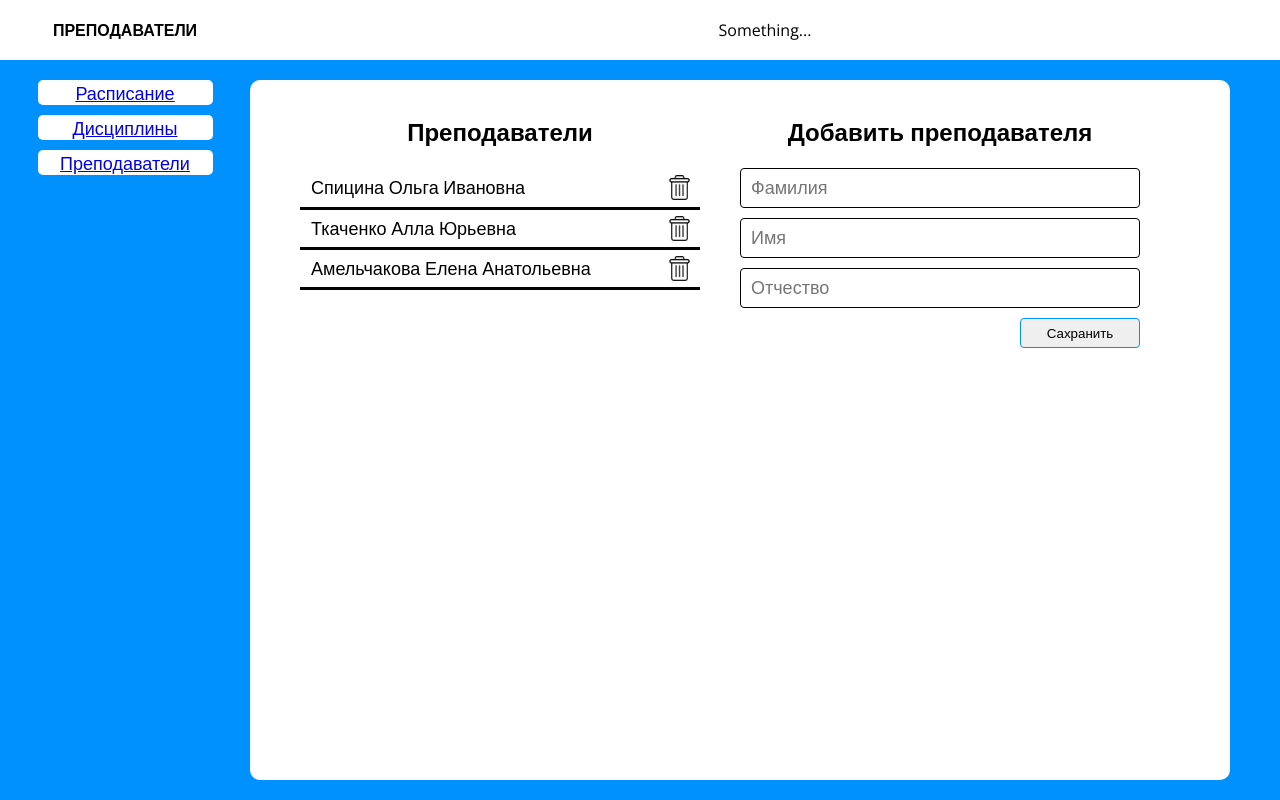
After one commit to DanilProggg/WebSite, a PHP site: page /teachers.php in a window 1280 px wide. The commit adds this page. Run offline with PHP 8.4, Linux system fonts and the light colour scheme; data comes from the database, SQL or seed files in the repository.

Commit message:
Сделал меню для преподователей и дисциплин

```diff
--- a/index.php
+++ b/index.php
@@ -3,6 +3,7 @@
 	<meta charset="utf-8">
 	<link rel="stylesheet" type="text/css" href="styles/style.css">
 	<link rel="stylesheet" type="text/css" href="styles/selcet2_override.css">
+	<link rel="stylesheet" type="text/css" href="styles/main.css">
 	<link rel="preconnect" href="https://fonts.googleapis.com">
 	<link rel="preconnect" href="https://fonts.gstatic.com" crossorigin>
 	<link href="https://fonts.googleapis.com/css2?family=Open+Sans:wght@400;500;600;700&display=swap" rel="stylesheet">
@@ -23,8 +24,9 @@
 	<main>
 
 		<div class="menu">
-			<a class="menu-navbutton">Расписание</a>
-			<a class="menu-navbutton">Расписание</a>
+			<a href="/" class="menu-navbutton">Расписание</a>
+			<a href="/lessons.php" class="menu-navbutton">Дисциплины</a>
+			<a href="/teachers.php" class="menu-navbutton">Преподаватели</a>
 		</div>
 		<div class="canvas">
 			<div class="canvas-up_menu">
--- /dev/null
+++ b/styles/crud.css
@@ -0,0 +1,81 @@
+:root {
+  --table-height:25px;
+}
+ h2{
+ 	margin: 20px 0;
+ 	text-align: center;
+ }
+.canvas-block{
+	justify-content: center;
+	display: flex;
+	margin-bottom: 20px;
+}
+.canvas-block-units-table{
+	font-size: 18px;
+	min-width:400px;
+
+	border-collapse: collapse
+}
+.canvas-block-units-table tr{
+	height: 40px;
+
+	border-bottom-style: solid;
+	border-bottom-color: black;
+
+}
+.canvas-block-units-unit{
+	padding-left: 10px;
+	height: var(--table-height);
+}
+.canvas-block-units-img{
+	height: var(--table-height);
+}
+.canvas-block-units-img:hover{
+	cursor: pointer;
+	transform: scale(1.1);
+}
+
+.canvas-block-form{
+	display: block;
+	width:400px;
+	padding: 0 40px;
+
+}
+.canvas-block-form-input{
+	font-size: 18px;
+	padding-left: 10px;
+	border-color: black;
+	border: solid;
+	border-width: 1px;
+	border-radius: 4px;
+	height: 40px;
+	width: 100%;
+	margin-bottom: 10px;
+}
+.canvas-block-form-button{
+	height: 30px;
+	width: 120px;
+	border: 1px solid #0091ff;
+	border-radius: 4px;
+	float: right;
+}
+.canvas{
+	display: block !important;
+}
+
+
+.pop_up{
+	display: none;
+	justify-content: center;
+	align-items: center;
+	width: 100%;
+	height: 100%;
+	position: absolute;
+}
+.pop_up-dialog{
+	border: solid;
+	border-color: gray;
+	background: white;
+	width: 200px;
+	height: 100px;
+}
--- a/styles/style.css
+++ b/styles/style.css
@@ -2,7 +2,7 @@ body{
 	font-family: 'Open Sans', sans-serif;
 
 
-	background: linear-gradient(180deg, #abe8ffa1, #0091ff);
+	background: #0091ff;
 	height: 100%;
 	margin: 0;
 }
@@ -16,24 +16,9 @@ header{
 main{
 	margin-top: 20px;
 	display: flex;
-	height: calc(100% - 60px - 20px);
+	min-height: calc(100% - 60px - 20px);
 }
-.error_window{
-	text-align: center;
-	display: flex;
-	justify-content: center;
-	align-items: center;
-	border: solid;
-	border-color: red;
-	border-radius: 5px;
-	background: white;
-	position: absolute;
-	height: 60px;
-	width: 600px;
-	left: calc(50% - 300px);
-	top:40px;
-	opacity: 0;
-}
+
 
 
 .header-logo{
--- /dev/null
+++ b/teachers.php
@@ -0,0 +1,66 @@
+<html>
+<head>
+	<meta charset="utf-8">
+	<link rel="stylesheet" type="text/css" href="styles/style.css">
+	<link rel="stylesheet" type="text/css" href="styles/selcet2_override.css">
+	<link rel="stylesheet" type="text/css" href="styles/crud.css">
+	<link rel="preconnect" href="https://fonts.googleapis.com">
+	<link rel="preconnect" href="https://fonts.gstatic.com" crossorigin>
+	<link href="https://fonts.googleapis.com/css2?family=Open+Sans:wght@400;500;600;700&display=swap" rel="stylesheet">
+
+
+</head>
+<body>
+	<?php include("db.php") ?>
+	<header>
+		<div class="header-logo">
+			ПРЕПОДАВАТЕЛИ
+		</div>
+		<div class="header-text">
+			Something...
+		</div>
+	</header>
+	<main>
+
+		<div class="menu">
+			<a href="/" class="menu-navbutton">Расписание</a>
+			<a href="lessons.php" class="menu-navbutton">Дисциплины</a>
+			<a href="teachers.php" class="menu-navbutton">Преподаватели</a>
+		</div>
+		<div class="canvas">
+			<div class="pop_up">
+				<div class="pop_up-dialog">
+					<label class="pop_up-dialog-text"></label>
+					<button>Удалить</button>
+					<button>Отмена</button>
+				</div>
+			</div>
+			<div class="canvas-block">
+				<div class="canvas-block-units">
+					<h2>Преподаватели</h2>
+					<table class="canvas-block-units-table">
+						<?php
+							$result = mysqli_query($db, "SELECT * FROM преподаватели");
+							while ($row = mysqli_fetch_array($result)){
+								echo "<tr id='teacher-".$row['id_преподавателя']."'><td>" ."<div class='canvas-block-units-unit'>".$row['фамилия']." ".$row['имя']." ".$row['отчество']."</div>". "</td><td><img id='".$row['id_преподавателя']."' alt='Удалить' class='canvas-block-units-img del_teacher' src='img/del.png'></td></tr>";
+							}
+						?>
+					</table>
+				</div>
+				<div class="canvas-block-form">
+					<h2>Добавить преподавателя</h2>
+					<input class="canvas-block-form-input surname" placeholder="Фамилия">
+					<input class="canvas-block-form-input name" placeholder="Имя">
+					<input class="canvas-block-form-input patronymic" placeholder="Отчество">
+					<button id="add_teacher" class="canvas-block-form-button">Сахранить</button>
+				</div>
+			</div>
+		</div>
+		<div class="right_menu">
+		</div>
+	</main>
+
+
+	<script type="text/javascript" src="JS/dist/bundle.js"></script>
+</body>
+</html>
```
Also changed, not shown: other parts of styles/style.css (+0 -90 lines), JS/app.js (+32 -1 lines), JS/modules/lessons.js (added, +41 -0 lines), JS/modules/teachers.js (added, +42 -0 lines), lessons.php (added, +64 -0 lines), php_querys/lessons_query.php (added, +28 -0 lines), php_querys/teachers_query.php (added, +27 -0 lines), styles/main.css (added, +107 -0 lines), JS/dist/bundle.js, img/del.png (added), 1 other file.
